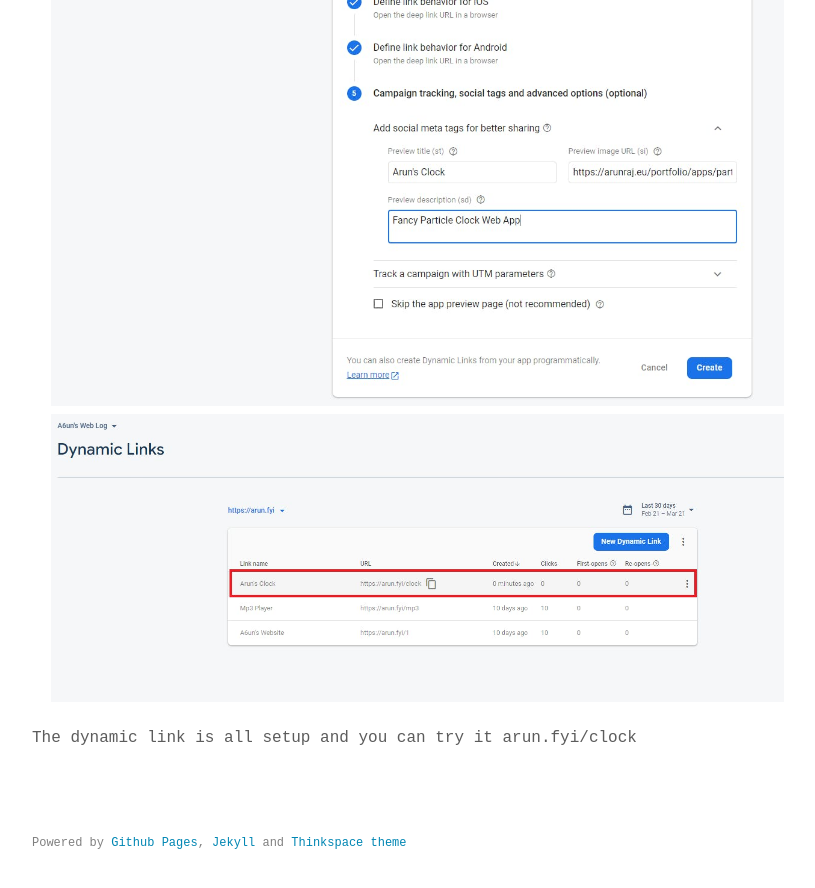
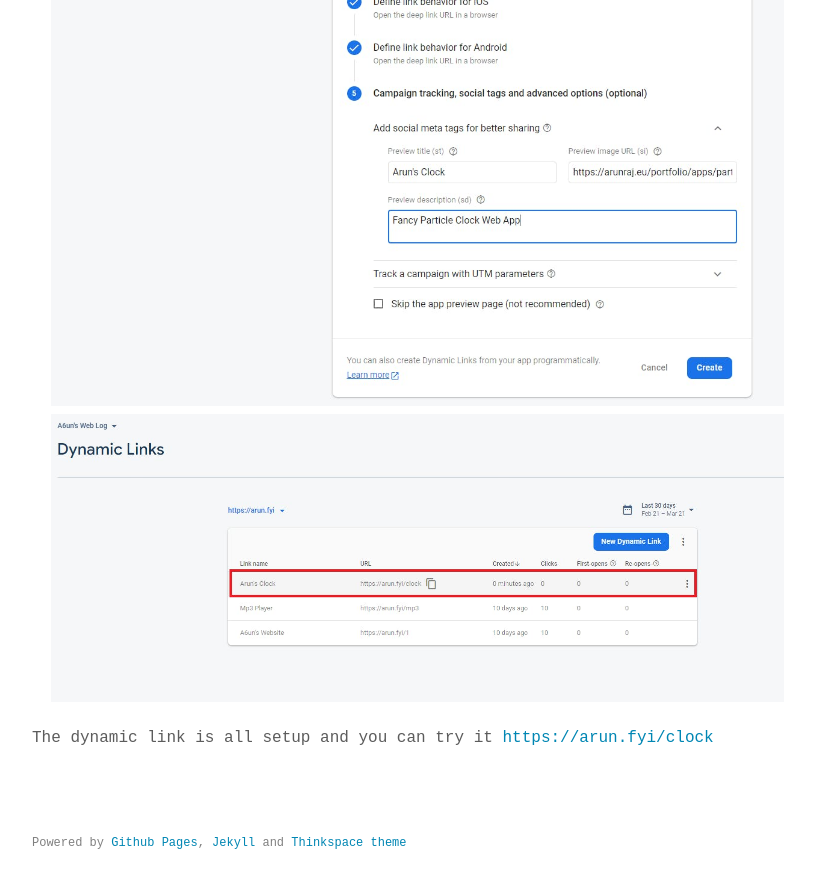
Before and after one commit to a6unraj/a6unraj.github.io, a Jekyll site: the page built from _posts/2021-03-21-creating dynamic-link-URL-shortener-with-custom-domain-using-Google-Firebase.md, in a window 1280 px wide and 900 px high, scrolled down 7855 px. Shown: the top 888 px of the window, without its empty margins (232-1047 px from the left). Built offline with Jekyll 4.4.1, drawn with Linux system fonts in a browser that asks for light colours; nearby versions of some CDN libraries; some web fonts are replaced; comment, search, counter and statistics services are not loaded; some of the changed lines change nothing that is shown.

Commit message:
Update 2021-03-21-creating dynamic-link-URL-shortener-with-custom-domain-using-Google-Firebase.md

```diff
--- a/_posts/2021-03-21-creating dynamic-link-URL-shortener-with-custom-domain-using-Google-Firebase.md
+++ b/_posts/2021-03-21-creating dynamic-link-URL-shortener-with-custom-domain-using-Google-Firebase.md
@@ -22,30 +22,30 @@
 1. Buy the domain
 
 2. Create a project in Firebase console https://console.firebase.google.com/project/
-![img43](https://github.com/a6unraj/a6unraj.github.io/raw/master/assets/images/img43.jfif)
-![img44](https://github.com/a6unraj/a6unraj.github.io/raw/master/assets/images/img44.jfif)
-![img45](https://github.com/a6unraj/a6unraj.github.io/raw/master/assets/images/img45.jfif)
-![img46](https://github.com/a6unraj/a6unraj.github.io/raw/master/assets/images/img46.jfif)
+[![img43](https://github.com/a6unraj/a6unraj.github.io/raw/master/assets/images/img43.jfif)](https://github.com/a6unraj/a6unraj.github.io/raw/master/assets/images/img43.jfif)
+[![img44](https://github.com/a6unraj/a6unraj.github.io/raw/master/assets/images/img44.jfif)](https://github.com/a6unraj/a6unraj.github.io/raw/master/assets/images/img44.jfif)
+[![img45](https://github.com/a6unraj/a6unraj.github.io/raw/master/assets/images/img45.jfif)](https://github.com/a6unraj/a6unraj.github.io/raw/master/assets/images/img45.jfif)
+[![img46](https://github.com/a6unraj/a6unraj.github.io/raw/master/assets/images/img46.jfif)](https://github.com/a6unraj/a6unraj.github.io/raw/master/assets/images/img46.jfif)
 
 3. Setup URL Prefix
-![img47](https://github.com/a6unraj/a6unraj.github.io/raw/master/assets/images/img47.jfif)
-![img48](https://github.com/a6unraj/a6unraj.github.io/raw/master/assets/images/img48.jfif)
-![img49](https://github.com/a6unraj/a6unraj.github.io/raw/master/assets/images/img49.jfif)
-![img50](https://github.com/a6unraj/a6unraj.github.io/raw/master/assets/images/img50.jfif)
+[![img47](https://github.com/a6unraj/a6unraj.github.io/raw/master/assets/images/img47.jfif)](https://github.com/a6unraj/a6unraj.github.io/raw/master/assets/images/img47.jfif)
+[![img48](https://github.com/a6unraj/a6unraj.github.io/raw/master/assets/images/img48.jfif)](https://github.com/a6unraj/a6unraj.github.io/raw/master/assets/images/img48.jfif)
+[![img49](https://github.com/a6unraj/a6unraj.github.io/raw/master/assets/images/img49.jfif)](https://github.com/a6unraj/a6unraj.github.io/raw/master/assets/images/img49.jfif)
+[![img50](https://github.com/a6unraj/a6unraj.github.io/raw/master/assets/images/img50.jfif)](https://github.com/a6unraj/a6unraj.github.io/raw/master/assets/images/img50.jfif)
 
 4. Setup A records in the DNS settings where the domain was registered I have setup URL prefix for arun.fyi
 
 5. Start using the service once the URL prefix setup is completed.
-![img51](https://github.com/a6unraj/a6unraj.github.io/raw/master/assets/images/img51.jfif)
+[![img51](https://github.com/a6unraj/a6unraj.github.io/raw/master/assets/images/img51.jfif)](https://github.com/a6unraj/a6unraj.github.io/raw/master/assets/images/img51.jfif)
 
 6. Click on New Dynamic Link and you can define your own link
-![img52](https://github.com/a6unraj/a6unraj.github.io/raw/master/assets/images/img52.jfif)
-![img53](https://github.com/a6unraj/a6unraj.github.io/raw/master/assets/images/img53.jfif)
+[![img52](https://github.com/a6unraj/a6unraj.github.io/raw/master/assets/images/img52.jfif)](https://github.com/a6unraj/a6unraj.github.io/raw/master/assets/images/img52.jfif)
+[![img53](https://github.com/a6unraj/a6unraj.github.io/raw/master/assets/images/img53.jfif)](https://github.com/a6unraj/a6unraj.github.io/raw/master/assets/images/img53.jfif)
    Setup behaviour for android and iphone apps
-![img54](https://github.com/a6unraj/a6unraj.github.io/raw/master/assets/images/img54.jfif)
-![img55](https://github.com/a6unraj/a6unraj.github.io/raw/master/assets/images/img55.jfif)
+[![img54](https://github.com/a6unraj/a6unraj.github.io/raw/master/assets/images/img54.jfif)](https://github.com/a6unraj/a6unraj.github.io/raw/master/assets/images/img54.jfif)
+[![img55](https://github.com/a6unraj/a6unraj.github.io/raw/master/assets/images/img55.jfif)](https://github.com/a6unraj/a6unraj.github.io/raw/master/assets/images/img55.jfif)
    Setup meta tags for social media platforms
-![img56](https://github.com/a6unraj/a6unraj.github.io/raw/master/assets/images/img56.jfif)
-![img57](https://github.com/a6unraj/a6unraj.github.io/raw/master/assets/images/img57.jfif)
+[![img56](https://github.com/a6unraj/a6unraj.github.io/raw/master/assets/images/img56.jfif)](https://github.com/a6unraj/a6unraj.github.io/raw/master/assets/images/img56.jfif)
+[![img57](https://github.com/a6unraj/a6unraj.github.io/raw/master/assets/images/img57.jfif)](https://github.com/a6unraj/a6unraj.github.io/raw/master/assets/images/img57.jfif)
 
- The dynamic link is all setup and you can try it arun.fyi/clock
+ The dynamic link is all setup and you can try it [https://arun.fyi/clock](https://arun.fyi/clock)
```
